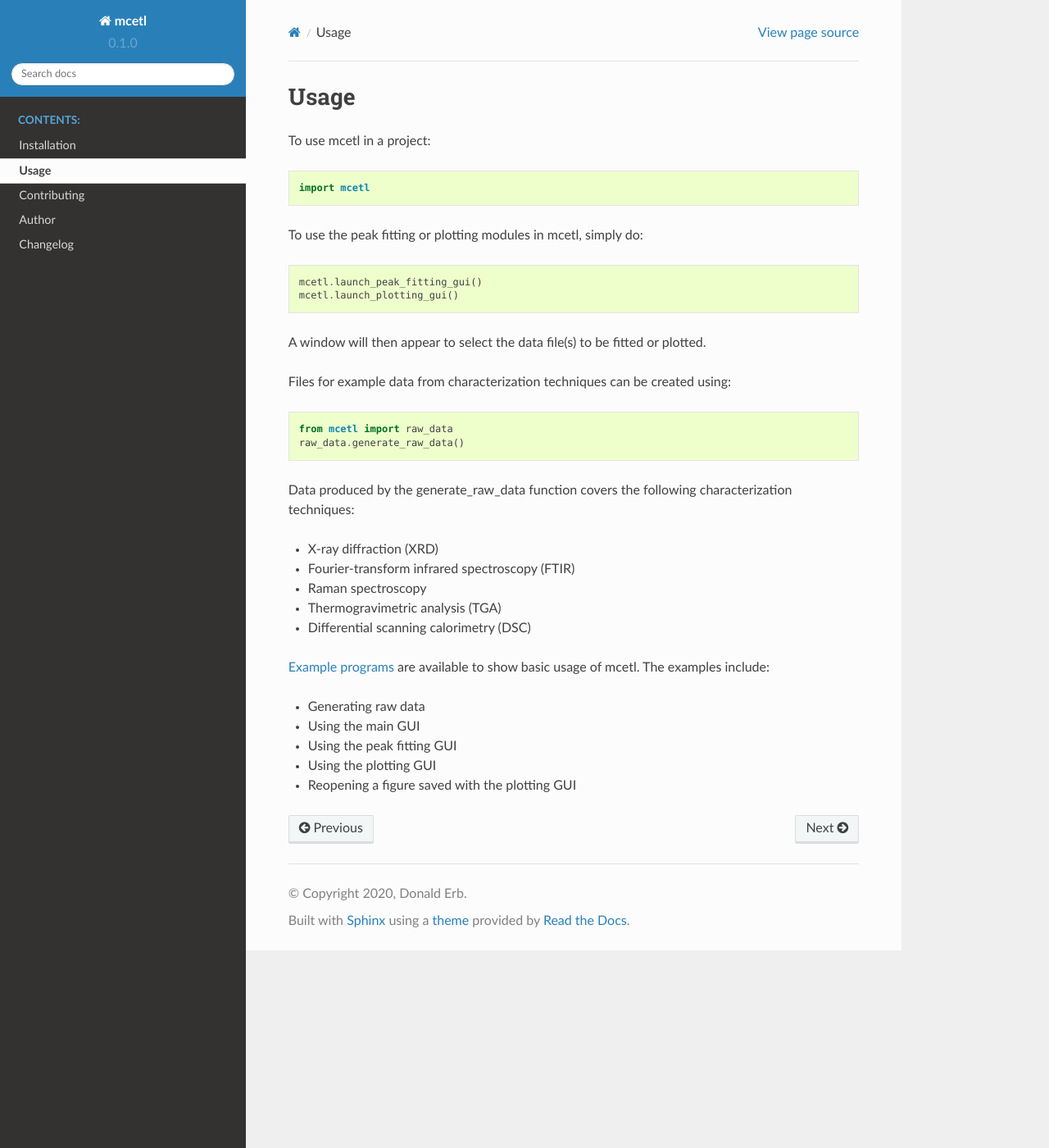
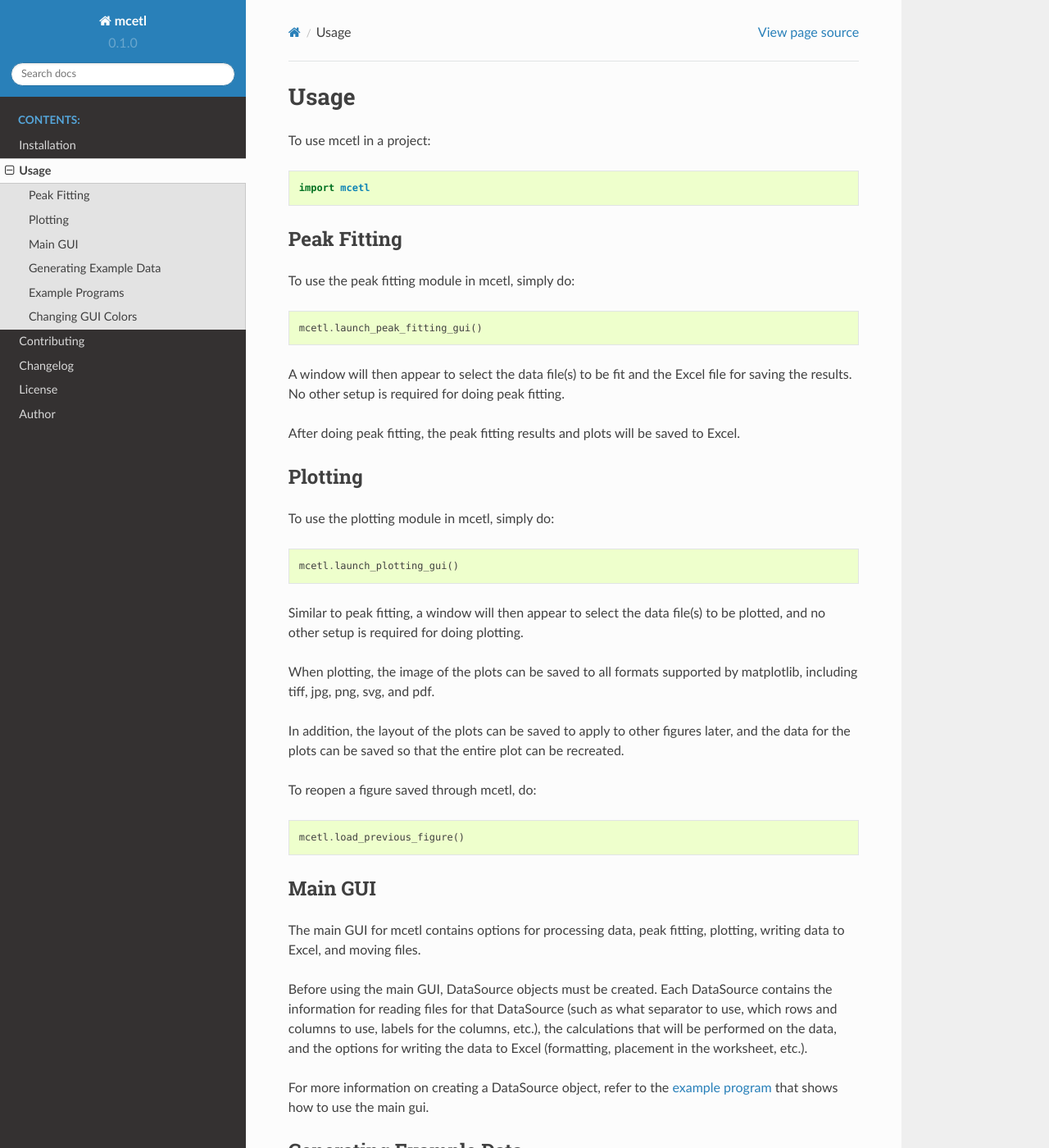
Before and after one commit to derb12/mcetl, a Sphinx documentation site: the page built from docs/usage.rst, in a window 1280 px wide and 1400 px high. Shown: the whole window at 82% size. Built offline with Sphinx 7.4.7 and the Read the Docs theme 2.0.0, drawn with Linux system fonts in a browser that asks for light colours; some of the changed text lies outside the part shown.

Commit message:
Updated documentation

```diff
--- a/docs/contributing.rst
+++ b/docs/contributing.rst
@@ -4,12 +4,8 @@
 Contributing
 ============
 
-Contributions are welcome, and they are greatly appreciated.
+Contributions are welcomed and greatly appreciated. You can contribute in many ways:
 
-You can contribute in many ways:
-
-Types of Contributions
-----------------------
 
 Bugs Reports
 ~~~~~~~~~~~~
--- a/docs/index.rst
+++ b/docs/index.rst
@@ -23,8 +23,9 @@ mcetl is a simple Extract-Transform-Load framework focused on materials characte
    installation
    usage
    contributing
+   changes
+   license
    authors
-   changes
 
 
 Indices and tables
--- a/docs/usage.rst
+++ b/docs/usage.rst
@@ -7,14 +7,57 @@ To use mcetl in a project::
     import mcetl
 
 
-To use the peak fitting or plotting modules in mcetl, simply do::
+Peak Fitting
+~~~~~~~~~~~~
+
+To use the peak fitting module in mcetl, simply do::
 
     mcetl.launch_peak_fitting_gui()
+
+
+A window will then appear to select the data file(s) to be fit and the Excel file for saving the results. No other setup is required for doing peak fitting.
+
+After doing peak fitting, the peak fitting results and plots will be saved to Excel.
+
+
+Plotting
+~~~~~~~~
+
+To use the plotting module in mcetl, simply do::
+
     mcetl.launch_plotting_gui()
 
 
-A window will then appear to select the data file(s) to be fitted or plotted.
+Similar to peak fitting, a window will then appear to select the data file(s) to be plotted, and no other setup is required for doing plotting.
 
+
+When plotting, the image of the plots can be saved to all formats supported by matplotlib,
+including tiff, jpg, png, svg, and pdf.
+
+
+In addition, the layout of the plots can be saved to apply to other figures later, and the data for the plots can be saved so that the entire plot can be recreated.
+
+
+To reopen a figure saved through mcetl, do::
+
+    mcetl.load_previous_figure()
+
+
+Main GUI
+~~~~~~~~
+
+The main GUI for mcetl contains options for processing data, peak fitting, plotting, writing data to Excel, and moving files.
+
+Before using the main GUI, DataSource objects must be created. Each DataSource contains the information for reading files for that DataSource (such as what separator to use, which rows and columns to use, labels for the columns, etc.), the calculations that will be performed on the data, and the options for writing the data to Excel (formatting, placement in the worksheet, etc.).
+
+For more information on creating a DataSource object, refer to the `example program`_ that shows how to use the main gui.
+
+
+.. _example program: https://github.com/derb12/mcetl/tree/master/examples
+
+
+Generating Example Data
+~~~~~~~~~~~~~~~~~~~~~~~
 
 Files for example data from characterization techniques can be created using::
 
@@ -31,6 +74,9 @@ Data produced by the generate_raw_data function covers the following characteriz
 * Differential scanning calorimetry (DSC)
 
 
+Example Programs
+~~~~~~~~~~~~~~~~
+
 `Example programs`_  are available to show basic usage of mcetl. The examples include:
 
 * Generating raw data
@@ -40,4 +86,30 @@ Data produced by the generate_raw_data function covers the following characteriz
 * Reopening a figure saved with the plotting GUI
 
 
+The example program for using the main GUI contains all necessary inputs for processing the example raw data generated by the generate_raw_data function as described above and is an excellent resource for creating new DataSource objects.
+
+
 .. _Example programs: https://github.com/derb12/mcetl/tree/master/examples
+
+
+Changing GUI Colors
+~~~~~~~~~~~~~~~~~~~
+
+All user interfaces are created using PySimpleGUI, which allows easily changing the theme of the GUIs.
+To change the GUI theme, simply do::
+
+    import PySimpleGUI as sg
+    sg.theme('darkblue10')
+
+
+which changes the theme to use PySimpleGUI's 'darkblue10' theme.
+
+Additionally, mcetl colors the button for moving onto the next window with a specific color scheme for all windows.
+To change this button's colors, do::
+
+    from mcetl import utils
+    utils.PROCEED_COLOR = ('white', 'green')
+
+
+which makes the button use white text with a green background. Valid inputs for PROCEED_COLOR are color strings supported
+by PySimpleGUI, including hex colors such as '#F9B381'.
```
Also changed, not shown: README.rst (+88 -36 lines), docs/license.rst (added, +7 -0 lines).
